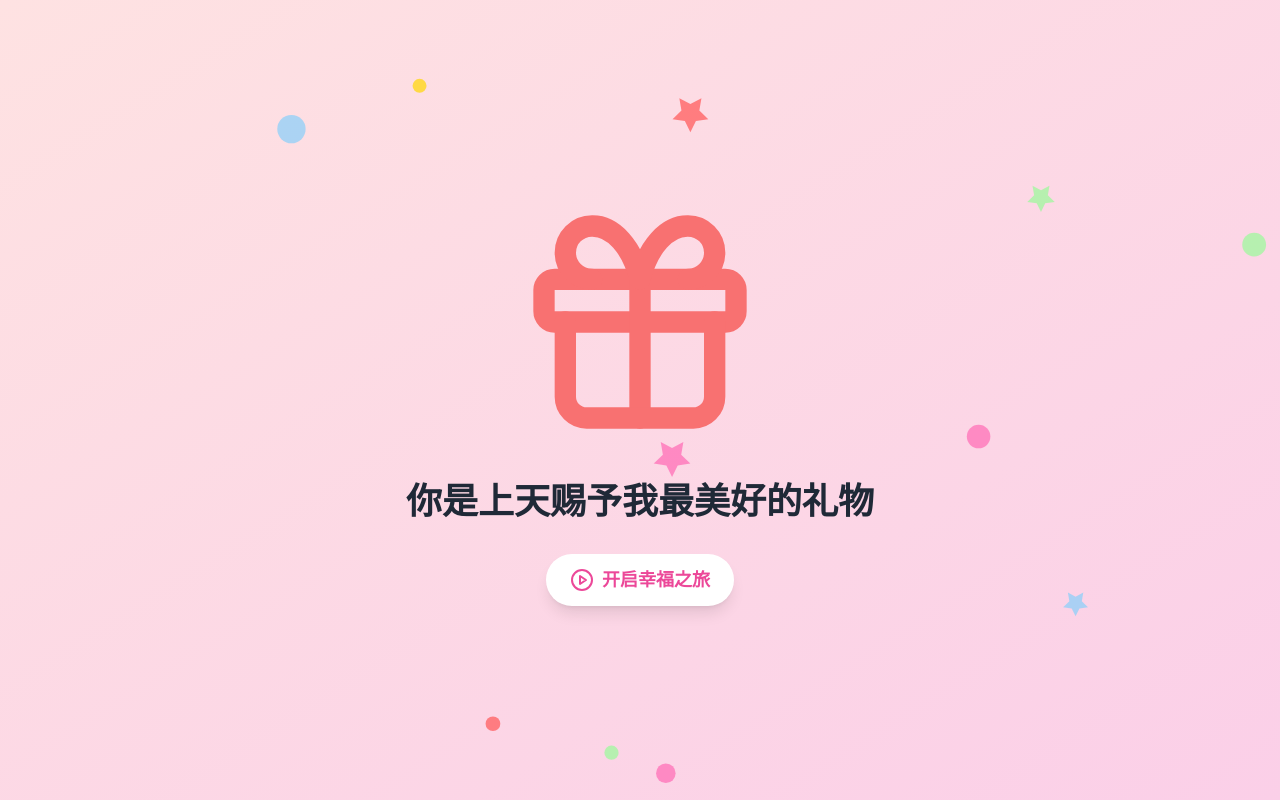
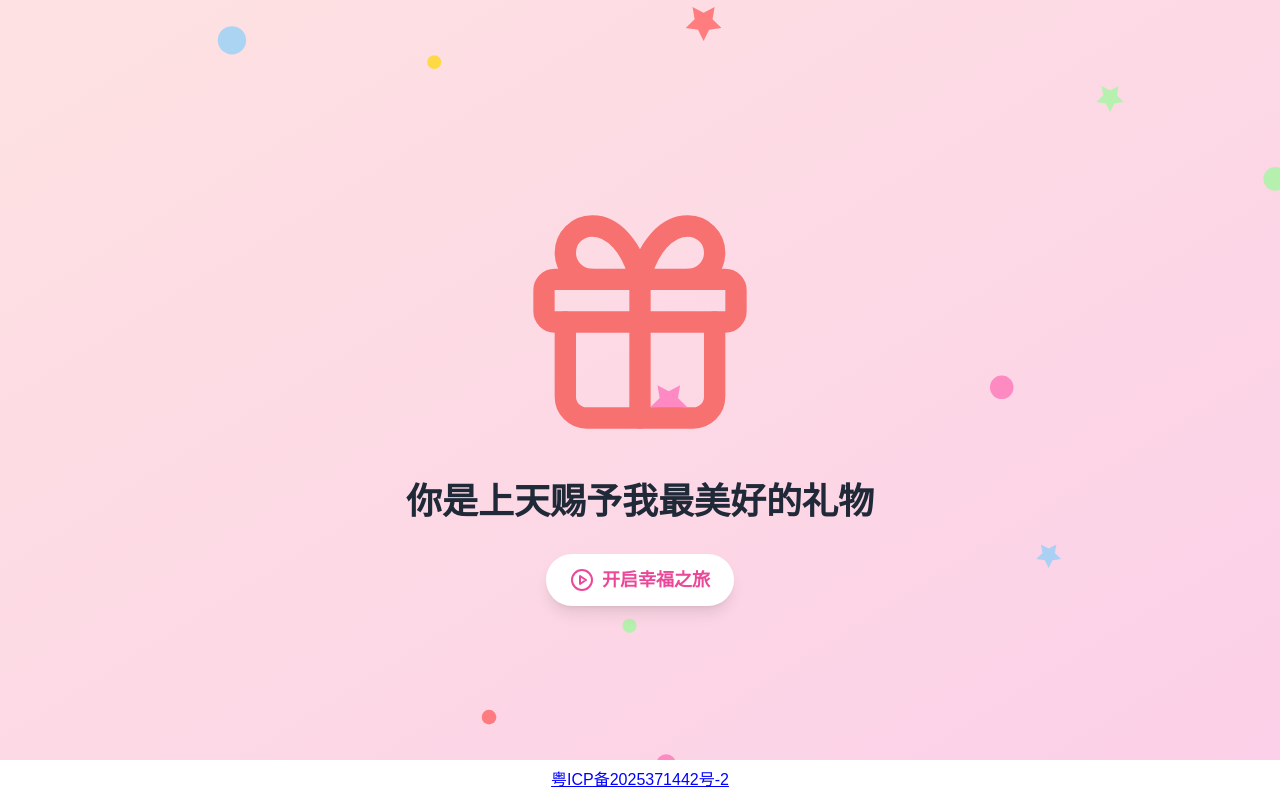
Before and after one commit to ArthurLCW/show_love, a Next.js app: page / in a window 1280 px wide. Built offline with nearby package versions, Linux system fonts and the light colour scheme.

Commit message:
feat: 加备案号

```diff
--- a/app/layout.tsx
+++ b/app/layout.tsx
@@ -14,7 +14,7 @@ const geistMono = localFont({
 });
 
 export const metadata: Metadata = {
-  title: "亲爱的龚诗琪",
+  title: "亲爱的小宝贝",
   description: "Generated by create next app",
   icons: {
     icon: "/api/icon",
--- a/components/dynamic-love-scenes.tsx
+++ b/components/dynamic-love-scenes.tsx
@@ -453,6 +453,28 @@ export function DynamicLoveScenesComponent() {
           </>
         )}
       </div>
+      <div
+        style={{
+          position: "fixed",
+          bottom: "0px",
+          height: "40px",
+          // color: "white
+          backgroundColor: "white",
+          width: "100vw",
+          display: "flex",
+          alignItems: "center",
+          justifyContent: "center",
+        }}
+      >
+        <a
+          href="https://beian.miit.gov.cn"
+          target="_blank"
+          rel="noopener noreferrer"
+          style={{ color: "blue", textDecoration: "underline" }}
+        >
+          粤ICP备2025371442号-2
+        </a>
+      </div>
     </div>
   );
 }
```
